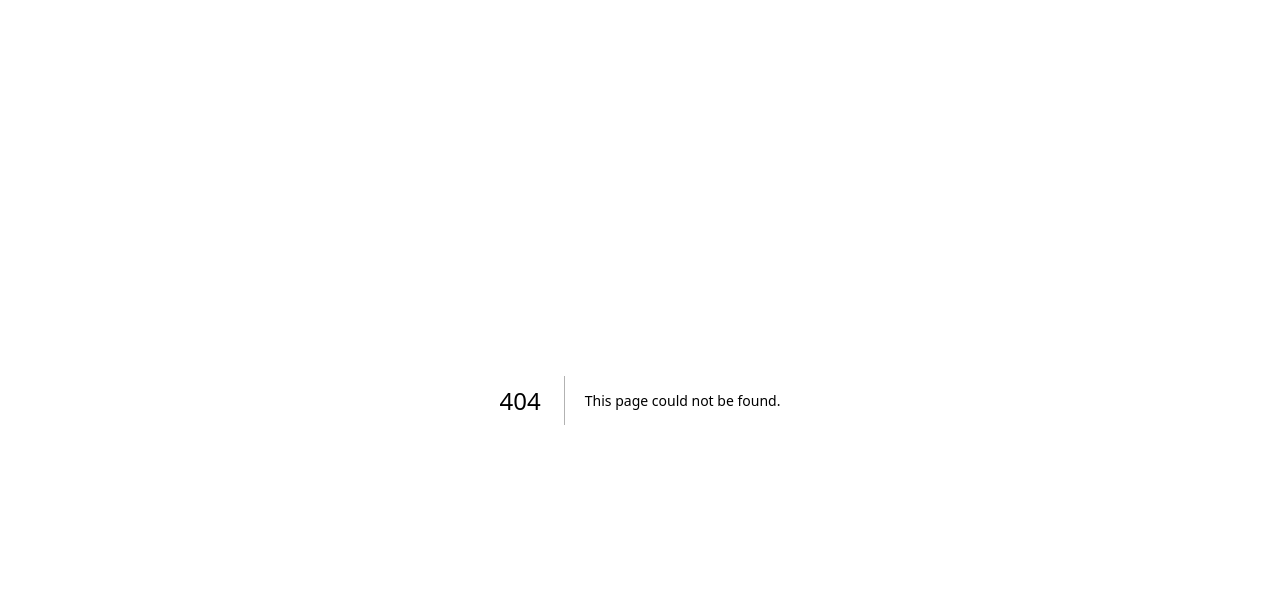
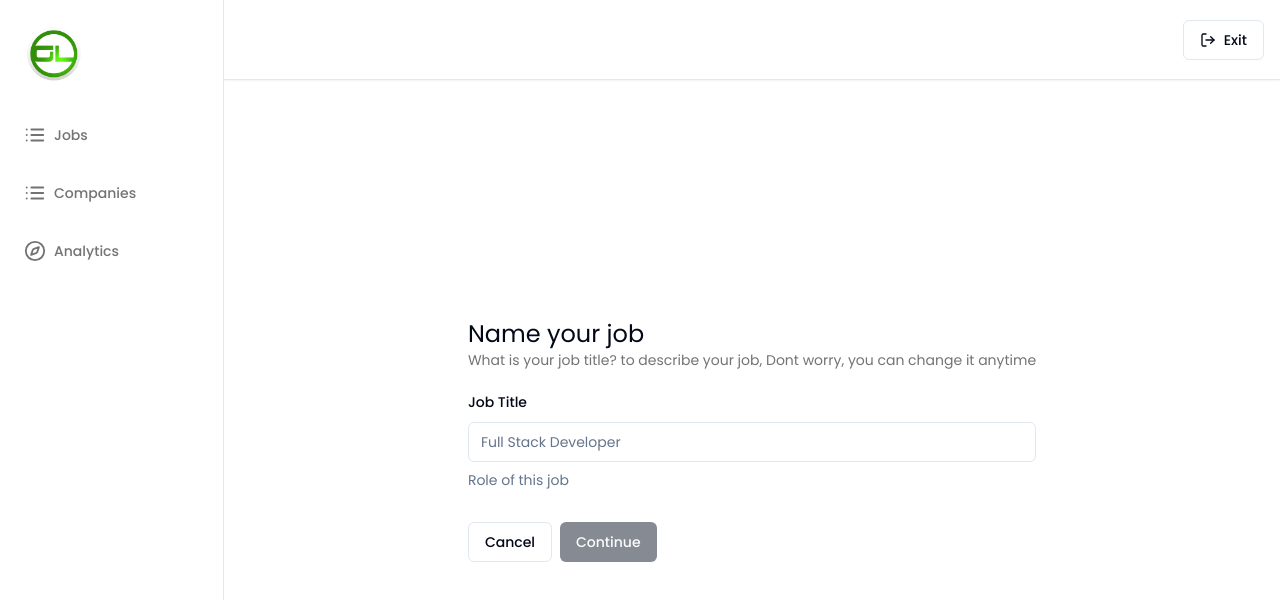
Before and after one commit to iputuagussetiawan/next-job-portal, a Next.js app: page /admin/create in a window 1280 px wide. Before the commit this address had no page. Shown: the top 600 px of the page. Built offline with nearby package versions, Linux system fonts and the light colour scheme.

Commit message:
add form

```diff
--- /dev/null
+++ b/app/(dashboard)/(routes)/admin/create/page.tsx
@@ -0,0 +1,67 @@
+"use client"
+import { Button } from '@/components/ui/button'
+import { FormControl, FormDescription, FormField, FormItem, FormLabel, FormMessage } from '@/components/ui/form'
+import { Input } from '@/components/ui/input'
+import { zodResolver } from '@hookform/resolvers/zod'
+import Link from 'next/link'
+import React, { useState } from 'react'
+import { Form, FormProvider, useForm } from 'react-hook-form'
+import { z } from "zod"
+const formSchema = z.object({
+    title: z.string().min(1,{message: "Job title is required"}).max(50),
+})
+
+const JobCreatePage=()=> {
+    const [isLoading, setIsLoading] = useState(false)
+    const form=useForm<z.infer<typeof formSchema>>({
+        resolver: zodResolver(formSchema),
+        defaultValues: {
+            title: ""
+        }
+    })
+
+    const {isSubmitting, isValid}=form.formState
+
+    const onSubmit=async(data: z.infer<typeof formSchema>)=>{
+        console.log(data)
+    }
+    return (
+    <div className='max-w-5xl mx-auto flex md:items-center md:justify-center h-full p-6'>
+        <div>
+            <h1 className='text-2xl'>Name your job</h1>
+            <p className='text-sm text-neutral-500 mb-5'>What is your job title? to describe your job, Dont worry, you can change it anytime</p>
+            {/* Form Here */}
+            <FormProvider  {...form}>
+                <form onSubmit={form.handleSubmit(onSubmit)} className="space-y-8">
+                    <FormField
+                    control={form.control}
+                    name="title"
+                    render={({ field }) => (
+                        <FormItem>
+                            <FormLabel>Job Title</FormLabel>
+                            <FormControl>
+                                <Input
+                                    disabled={isSubmitting}
+                                    placeholder="Full Stack Developer" {...field} />
+                            </FormControl>
+                            <FormDescription>
+                                Role of this job
+                            </FormDescription>
+                            <FormMessage />
+                        </FormItem>
+                        )}
+                    />
+                    <div className="flex items-center gap-2">
+                        <Link href="/">
+                            <Button type="button" variant={'outline'}>Cancel</Button>
+                        </Link>
+                        <Button type="submit" disabled={!isValid || isSubmitting}>Continue</Button>
+                    </div>
+                </form>
+            </FormProvider>
+        </div>
+    </div>
+    )
+}
+
+export default JobCreatePage
--- a/app/(dashboard)/(routes)/admin/jobs/page.tsx
+++ b/app/(dashboard)/(routes)/admin/jobs/page.tsx
@@ -1,7 +1,25 @@
+import { Button } from '@/components/ui/button'
+import { Plus } from 'lucide-react'
+import Link from 'next/link'
 import React from 'react'
 
-export const JobsPageOverview = () => {
+const JobsPageOverview = async() => {
   return (
-    <div><h1>Page Job</h1></div>
+    <div className='py-6 px-6'>
+      <div className="flex items-end justify-end">
+        <Link href={"/admin/create"}>
+          <Button>
+            <Plus className='w-5 h-5 mr-2'/>
+            New Job
+          </Button>
+        </Link>
+      </div>
+
+      <div>
+        <h1>Jobs Listing</h1>
+      </div>
+    </div>
   )
 }
+
+export default JobsPageOverview
--- a/app/globals.css
+++ b/app/globals.css
@@ -1,6 +1,10 @@
 @tailwind base;
 @tailwind components;
 @tailwind utilities;
+
+html,body,:root{
+  height:100%;
+}
 
 body {
   font-family: Arial, Helvetica, sans-serif;
--- /dev/null
+++ b/components/ui/form.tsx
@@ -0,0 +1,178 @@
+"use client"
+
+import * as React from "react"
+import * as LabelPrimitive from "@radix-ui/react-label"
+import { Slot } from "@radix-ui/react-slot"
+import {
+  Controller,
+  ControllerProps,
+  FieldPath,
+  FieldValues,
+  FormProvider,
+  useFormContext,
+} from "react-hook-form"
+
+import { cn } from "@/lib/utils"
+import { Label } from "@/components/ui/label"
+
+const Form = FormProvider
+
+type FormFieldContextValue<
+  TFieldValues extends FieldValues = FieldValues,
+  TName extends FieldPath<TFieldValues> = FieldPath<TFieldValues>
+> = {
+  name: TName
+}
+
+const FormFieldContext = React.createContext<FormFieldContextValue>(
+  {} as FormFieldContextValue
+)
+
+const FormField = <
+  TFieldValues extends FieldValues = FieldValues,
+  TName extends FieldPath<TFieldValues> = FieldPath<TFieldValues>
+>({
+  ...props
+}: ControllerProps<TFieldValues, TName>) => {
+  return (
+    <FormFieldContext.Provider value={{ name: props.name }}>
+      <Controller {...props} />
+    </FormFieldContext.Provider>
+  )
+}
+
+const useFormField = () => {
+  const fieldContext = React.useContext(FormFieldContext)
+  const itemContext = React.useContext(FormItemContext)
+  const { getFieldState, formState } = useFormContext()
+
+  const fieldState = getFieldState(fieldContext.name, formState)
+
+  if (!fieldContext) {
+    throw new Error("useFormField should be used within <FormField>")
+  }
+
+  const { id } = itemContext
+
+  return {
+    id,
+    name: fieldContext.name,
+    formItemId: `${id}-form-item`,
+    formDescriptionId: `${id}-form-item-description`,
+    formMessageId: `${id}-form-item-message`,
+    ...fieldState,
+  }
+}
+
+type FormItemContextValue = {
+  id: string
+}
+
+const FormItemContext = React.createContext<FormItemContextValue>(
+  {} as FormItemContextValue
+)
+
+const FormItem = React.forwardRef<
+  HTMLDivElement,
+  React.HTMLAttributes<HTMLDivElement>
+>(({ className, ...props }, ref) => {
+  const id = React.useId()
+
+  return (
+    <FormItemContext.Provider value={{ id }}>
+      <div ref={ref} className={cn("space-y-2", className)} {...props} />
+    </FormItemContext.Provider>
+  )
+})
+FormItem.displayName = "FormItem"
+
+const FormLabel = React.forwardRef<
+  React.ElementRef<typeof LabelPrimitive.Root>,
+  React.ComponentPropsWithoutRef<typeof LabelPrimitive.Root>
+>(({ className, ...props }, ref) => {
+  const { error, formItemId } = useFormField()
+
+  return (
+    <Label
+      ref={ref}
+      className={cn(error && "text-destructive", className)}
+      htmlFor={formItemId}
+      {...props}
+    />
+  )
+})
+FormLabel.displayName = "FormLabel"
+
+const FormControl = React.forwardRef<
+  React.ElementRef<typeof Slot>,
+  React.ComponentPropsWithoutRef<typeof Slot>
+>(({ ...props }, ref) => {
+  const { error, formItemId, formDescriptionId, formMessageId } = useFormField()
+
+  return (
+    <Slot
+      ref={ref}
+      id={formItemId}
+      aria-describedby={
+        !error
+          ? `${formDescriptionId}`
+          : `${formDescriptionId} ${formMessageId}`
+      }
+      aria-invalid={!!error}
+      {...props}
+    />
+  )
+})
+FormControl.displayName = "FormControl"
+
+const FormDescription = React.forwardRef<
+  HTMLParagraphElement,
+  React.HTMLAttributes<HTMLParagraphElement>
+>(({ className, ...props }, ref) => {
+  const { formDescriptionId } = useFormField()
+
+  return (
+    <p
+      ref={ref}
+      id={formDescriptionId}
+      className={cn("text-sm text-muted-foreground", className)}
+      {...props}
+    />
+  )
+})
+FormDescription.displayName = "FormDescription"
+
+const FormMessage = React.forwardRef<
+  HTMLParagraphElement,
+  React.HTMLAttributes<HTMLParagraphElement>
+>(({ className, children, ...props }, ref) => {
+  const { error, formMessageId } = useFormField()
+  const body = error ? String(error?.message) : children
+
+  if (!body) {
+    return null
+  }
+
+  return (
+    <p
+      ref={ref}
+      id={formMessageId}
+      className={cn("text-sm font-medium text-destructive", className)}
+      {...props}
+    >
+      {body}
+    </p>
+  )
+})
+FormMessage.displayName = "FormMessage"
+
+export {
+  useFormField,
+  Form,
+  FormItem,
+  FormLabel,
+  FormControl,
+  FormDescription,
+  FormMessage,
+  FormField,
+}
--- /dev/null
+++ b/components/ui/input.tsx
@@ -0,0 +1,25 @@
+import * as React from "react"
+
+import { cn } from "@/lib/utils"
+
+export interface InputProps
+  extends React.InputHTMLAttributes<HTMLInputElement> {}
+
+const Input = React.forwardRef<HTMLInputElement, InputProps>(
+  ({ className, type, ...props }, ref) => {
+    return (
+      <input
+        type={type}
+        className={cn(
+          "flex h-10 w-full rounded-md border border-input bg-background px-3 py-2 text-sm ring-offset-background file:border-0 file:bg-transparent file:text-sm file:font-medium file:text-foreground placeholder:text-muted-foreground focus-visible:outline-none focus-visible:ring-2 focus-visible:ring-ring focus-visible:ring-offset-2 disabled:cursor-not-allowed disabled:opacity-50",
+          className
+        )}
+        ref={ref}
+        {...props}
+      />
+    )
+  }
+)
+Input.displayName = "Input"
+
+export { Input }
--- /dev/null
+++ b/components/ui/label.tsx
@@ -0,0 +1,26 @@
+"use client"
+
+import * as React from "react"
+import * as LabelPrimitive from "@radix-ui/react-label"
+import { cva, type VariantProps } from "class-variance-authority"
+
+import { cn } from "@/lib/utils"
+
+const labelVariants = cva(
+  "text-sm font-medium leading-none peer-disabled:cursor-not-allowed peer-disabled:opacity-70"
+)
+
+const Label = React.forwardRef<
+  React.ElementRef<typeof LabelPrimitive.Root>,
+  React.ComponentPropsWithoutRef<typeof LabelPrimitive.Root> &
+    VariantProps<typeof labelVariants>
+>(({ className, ...props }, ref) => (
+  <LabelPrimitive.Root
+    ref={ref}
+    className={cn(labelVariants(), className)}
+    {...props}
+  />
+))
+Label.displayName = LabelPrimitive.Root.displayName
+
+export { Label }
--- a/package.json
+++ b/package.json
@@ -10,7 +10,9 @@
   },
   "dependencies": {
     "@clerk/nextjs": "^6.0.0",
+    "@hookform/resolvers": "^3.9.1",
     "@radix-ui/react-dialog": "^1.1.2",
+    "@radix-ui/react-label": "^2.1.0",
     "@radix-ui/react-slot": "^1.1.0",
     "class-variance-authority": "^0.7.0",
     "clsx": "^2.1.1",
@@ -18,8 +20,10 @@
     "next": "14.2.16",
     "react": "^18",
     "react-dom": "^18",
+    "react-hook-form": "^7.53.1",
     "tailwind-merge": "^2.5.4",
-    "tailwindcss-animate": "^1.0.7"
+    "tailwindcss-animate": "^1.0.7",
+    "zod": "^3.23.8"
   },
   "devDependencies": {
     "@types/node": "^20",
```
Also changed, not shown: 1 other file (tests, documents, lock files or other folders).
